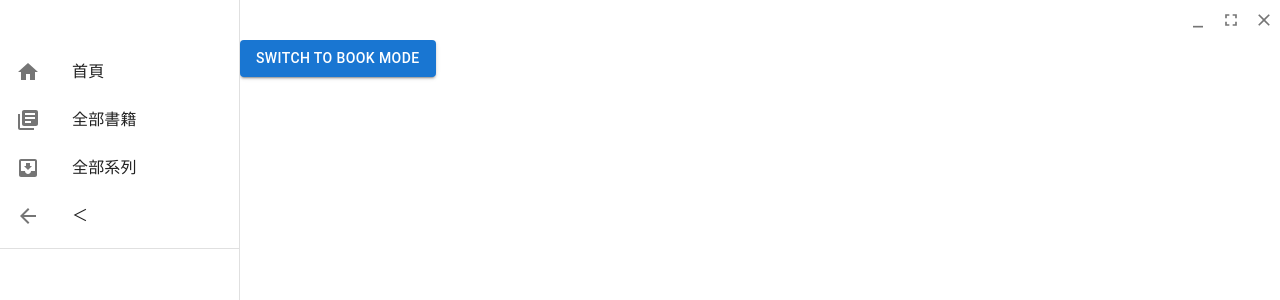
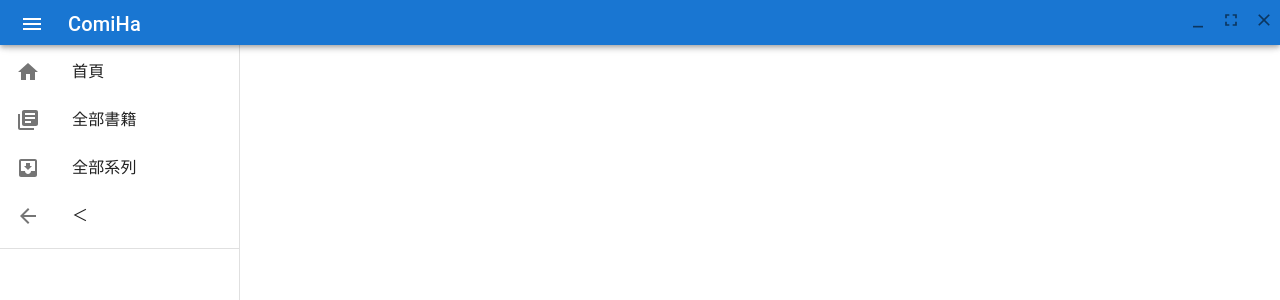
Before and after one commit to haha4ni/ComiHa, a React (Vite) app in the folder frontend/: page / in a window 1280 px wide. Shown: the top 300 px of the page. Built offline with nearby package versions, Linux system fonts and the light colour scheme.

Commit message:
UI整理

```diff
--- /dev/null
+++ b/frontend/src/components/Appbar.jsx
@@ -0,0 +1,36 @@
+import React from "react";
+import { Box, AppBar, Toolbar, Typography, IconButton } from "@mui/material";
+import MenuIcon from "@mui/icons-material/Menu";
+
+export default function Appbar() {
+  const handleMenuClick = () => {
+    console.log("Menu icon clicked");
+  };
+
+  return (
+    <Box sx={{ flexGrow: 1 }}>
+      <AppBar
+        sx={{
+          position: "fixed",
+          zIndex: (theme) => theme.zIndex.drawer + 9,
+          height: "45px", // Reduced height
+        }}
+      >
+        <Toolbar variant="dense">
+          <IconButton
+            edge="start"
+            color="inherit"
+            aria-label="menu"
+            sx={{ mr: 2 }}
+            onClick={handleMenuClick}
+          >
+            <MenuIcon />
+          </IconButton>
+          <Typography variant="h6" color="inherit" component="div">
+            ComiHa
+          </Typography>
+        </Toolbar>
+      </AppBar>
+    </Box>
+  );
+}
--- a/frontend/src/components/List.jsx
+++ b/frontend/src/components/List.jsx
@@ -30,6 +30,7 @@ export default function SimpleDrawer() {
   return (
     <Drawer
       sx={{
+        zIndex: (theme) => theme.zIndex.drawer + 0 ,
         width: drawerWidth,
         flexShrink: 0,
         "& .MuiDrawer-paper": {
--- a/frontend/src/components/MainMode.jsx
+++ b/frontend/src/components/MainMode.jsx
@@ -1,27 +1,23 @@
-import React, { useState, useEffect } from "react";
-import { Box, CssBaseline, Typography, Button } from "@mui/material";
-import { useNavigate, Outlet, useLocation } from "react-router-dom";
-import Menu from "./Menu";
+import React from "react";
+import { Outlet } from "react-router-dom";
+import { Box, CssBaseline} from "@mui/material";
+import WindowMenu from "./WindowMenu";
 import SimpleList from "./List";
-import ImageBoxList from "./components/ImageBoxList";
+import Appbar from "./Appbar";
 
 export default function MainMode() {
-  const navigate = useNavigate();
-  const location = useLocation();
-
-  // const isBookInfoRoute = location.pathname.includes('/bookinfo/');
-
   return (
     <Box>
       <CssBaseline />
-      <Menu />
+      <WindowMenu />
+      <Appbar />
       <Box sx={{ display: "flex" }}>
         <SimpleList />
         <Box
           sx={{
             bgcolor: "white",
             display: "flex",
-            mt: 5,
+            mt: 5, // appbar高度
             flexWrap: "wrap",
             alignItems: "flex-start",
             alignContent: "flex-start",
@@ -30,9 +26,6 @@ export default function MainMode() {
             overflowY: "auto",
           }}
         >
-          <Button variant="contained" onClick={() => navigate("/book")}>
-            Switch to Book Mode
-          </Button>
           <Box sx={{ width: "100%", display: "flex", flexWrap: "wrap" }}>
             <Outlet />
           </Box>
--- a/frontend/src/components/Menu.jsx
+++ b/frontend/src/components/WindowMenu.jsx
@@ -1,4 +1,4 @@
-import React, { useState } from "react";
+import React from "react";
 import { Box, IconButton } from "@mui/material";
 import MinimizeIcon from '@mui/icons-material/Minimize';
 import FullscreenIcon from '@mui/icons-material/Fullscreen';
@@ -9,7 +9,7 @@ import {
 
 import { WindowMinimise, WindowToggleMaximise } from "../../wailsjs/runtime/runtime";
 
-export default function Menu() {
+export default function WindowMenu() {
   const handleMinimize = () => {
     WindowMinimise(); // 最小化窗口
   };
@@ -26,9 +26,10 @@ export default function Menu() {
     <Box
       sx={{
         position: "fixed",
-        zIndex: (theme) => theme.zIndex.drawer + 1 ,
+        zIndex: (theme) => theme.zIndex.drawer + 10 ,
         top: 0,
-        width: "100%",
+        width: "30%", // Change width to 50%
+        right: 0, // Align to the right
 
         display: "flex",
         justifyContent: "flex-end",
```
